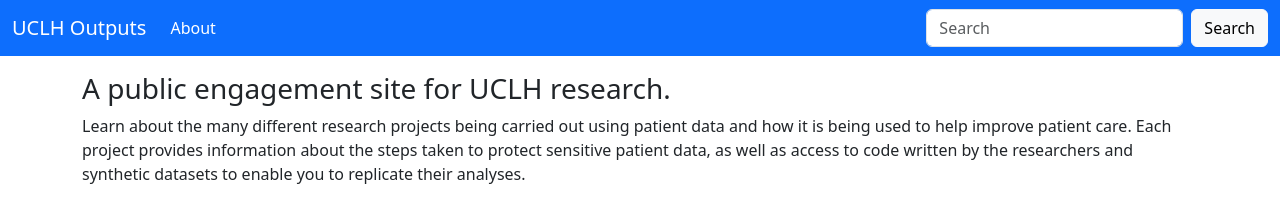
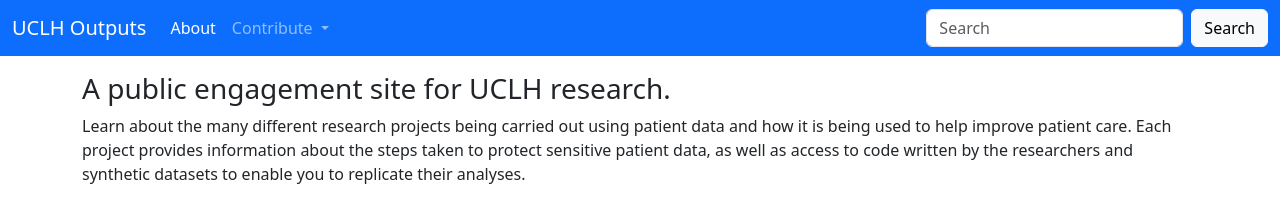
Before and after one commit to uclh-criu/test-uclh-research-discovery, a Jekyll site: the page built from index.markdown, in a window 1280 px wide. Shown: the top 200 px of the page. Built offline with Jekyll 4.4.1, drawn with Linux system fonts in a browser that asks for light colours; nearby versions of some CDN libraries.

Commit message:
Add contribute pages with navbar

```diff
--- a/_includes/body-scripts.html
+++ b/_includes/body-scripts.html
@@ -1 +1,3 @@
-<script src="https://cdn.jsdelivr.net/npm/bootstrap@5.2.3/dist/js/bootstrap.bundle.min.js" integrity="sha384-kenU1KFdBIe4zVF0s0G1M5b4hcpxyD9F7jL+jjXkk+Q2h455rYXK/7HAuoJl+0I4" crossorigin="anonymous"></script>
+<script src="https://code.jquery.com/jquery-3.2.1.slim.min.js" integrity="sha384-KJ3o2DKtIkvYIK3UENzmM7KCkRr/rE9/Qpg6aAZGJwFDMVNA/GpGFF93hXpG5KkN" crossorigin="anonymous"></script>
+<script src="https://cdn.jsdelivr.net/npm/popper.js@1.12.9/dist/umd/popper.min.js" integrity="sha384-ApNbgh9B+Y1QKtv3Rn7W3mgPxhU9K/ScQsAP7hUibX39j7fakFPskvXusvfa0b4Q" crossorigin="anonymous"></script>
+<script src="https://cdn.jsdelivr.net/npm/bootstrap@4.0.0/dist/js/bootstrap.min.js" integrity="sha384-JZR6Spejh4U02d8jOt6vLEHfe/JQGiRRSQQxSfFWpi1MquVdAyjUar5+76PVCmYl" crossorigin="anonymous"></script>
--- a/_includes/header.html
+++ b/_includes/navbar.html
@@ -9,14 +9,18 @@
       </button>
       <div class="collapse navbar-collapse" id="navbarSupportedContent">
         <ul class="navbar-nav me-auto mb-2 mb-lg-0">
-        {%- for path in page_paths -%}
-          {%- assign my_page = site.pages | where: "path", path | first -%}
-          {%- if my_page.title -%}
           <li class="nav-item">
-            <a class="nav-link active" aria-current="page" href="{{my_page.url | relative_url}}">{{ my_page.title | escape }}</a>
+            <a class="nav-link active" aria-current="page" href="{{ 'about' | relative_url}}">About</a>
           </li>
-          {%- endif -%}
-        {%- endfor -%}
+          <li class="nav-item dropdown">
+            <a class="nav-link dropdown-toggle" href="#" id="contributeDropdown" role="button" data-toggle="dropdown" aria-haspopup="true" aria-expanded="false">
+              Contribute
+            </a>
+            <div class="dropdown-menu" aria-labelledby="contributeDropdown">
+              <a class="dropdown-item" href="{{'contribute' | relative_url}}">Overview</a>
+              <a class="dropdown-item" href="{{'contribute/project_submission' | relative_url}}">Submit a project</a>
+            </div>
+          </li>
         </ul>
         <form class="d-flex" action="{{site.baseurl}}/search.html" method="get">
           <input class="form-control me-2" type="search" id="search-box" name="query" placeholder="Search" aria-label="Search">
--- a/_layouts/base.html
+++ b/_layouts/base.html
@@ -5,7 +5,7 @@
 
   <body>
 
-    {%- include header.html -%}
+    {%- include navbar.html -%}
 
     <main class="page-content" aria-label="Content">
       <div class="container">
```
Also changed, not shown: contribute/index.md (added, +8 -0 lines), contribute/project_submission.md (added, +14 -0 lines).
